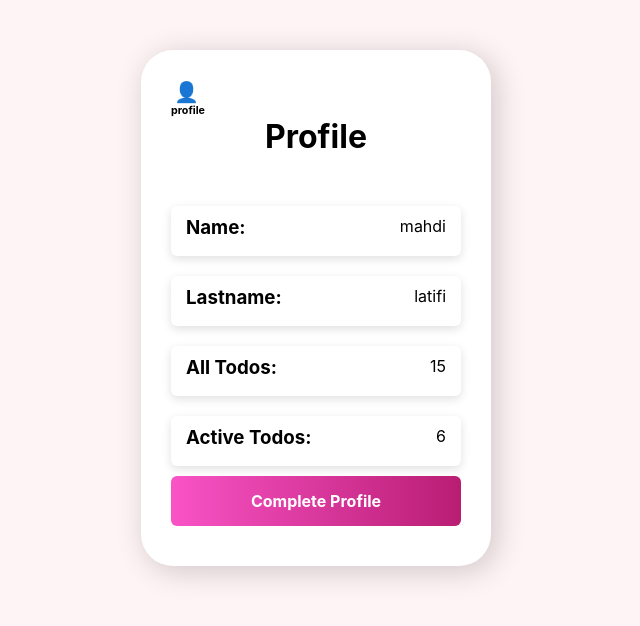
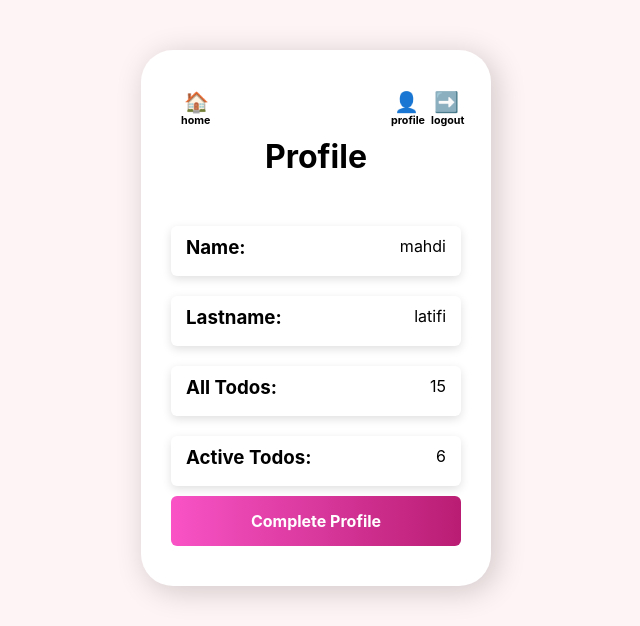
Before and after one commit to MahdiLatifi/TodoApp, a Django app: page /profile/ in a window 1280 px wide. Shown: the top 626 px of the page, without its empty margins (324-964 px from the left). Run offline with Django 5.2, Linux system fonts and the light colour scheme.

Commit message:
add home and logout btn

```diff
--- a/statics/css/style.css
+++ b/statics/css/style.css
@@ -199,6 +199,7 @@ p {
 .profile-icon {
     height: auto;
     width: 20px;
+    margin: 10px;
 }
 
 #profile-icon {
@@ -211,10 +212,18 @@ p {
 
 }
 
+
+.header {
+    display: flex;
+    justify-content: space-between;
+
+}
+
 .update-btn {
     display: flex;
     justify-content: space-between;
 }
+
 .update-btn > * {
     margin-left: 10px;
     margin-right: 10px;
--- a/templates/profile.html
+++ b/templates/profile.html
@@ -15,9 +15,21 @@
 <body>
 <div class="container">
     <div class="div-form" id="login-form">
-        <div class="profile-icon">
-            <a href="{% url 'profile' %}" id="profile-icon">👤</a>
-            <h6>profile</h6>
+        <div class="header">
+            <div class="profile-icon">
+                <a href="{% url 'profile' %}" id="profile-icon">🏠</a>
+                <h6>home</h6>
+            </div>
+            <div class="header">
+                <div class="profile-icon">
+                    <a href="{% url 'profile' %}" id="profile-icon">👤</a>
+                    <h6>profile</h6>
+                </div>
+                <div class="profile-icon">
+                    <a href="{% url 'profile' %}" id="profile-icon">➡️</a>
+                    <h6>logout</h6>
+                </div>
+            </div>
         </div>
         <h1>Profile</h1>
         <div class="content" id="content">
```
